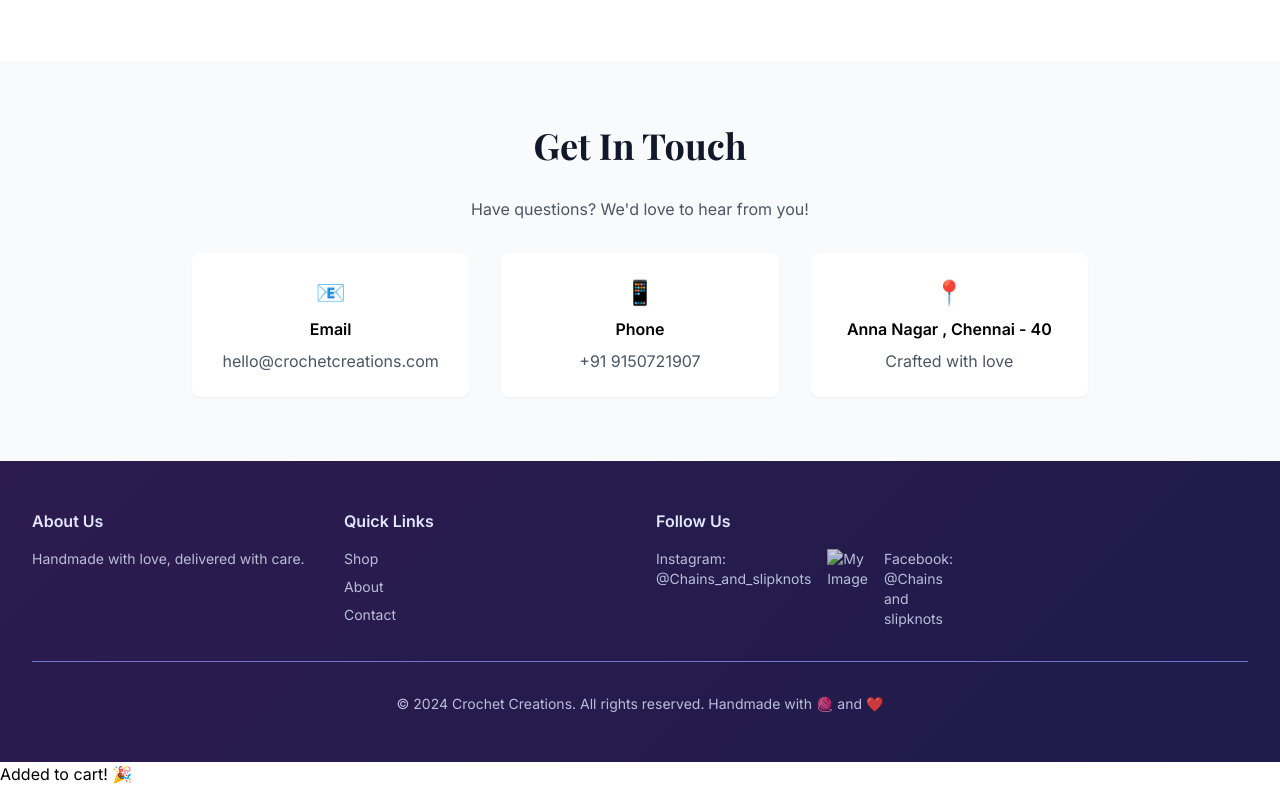
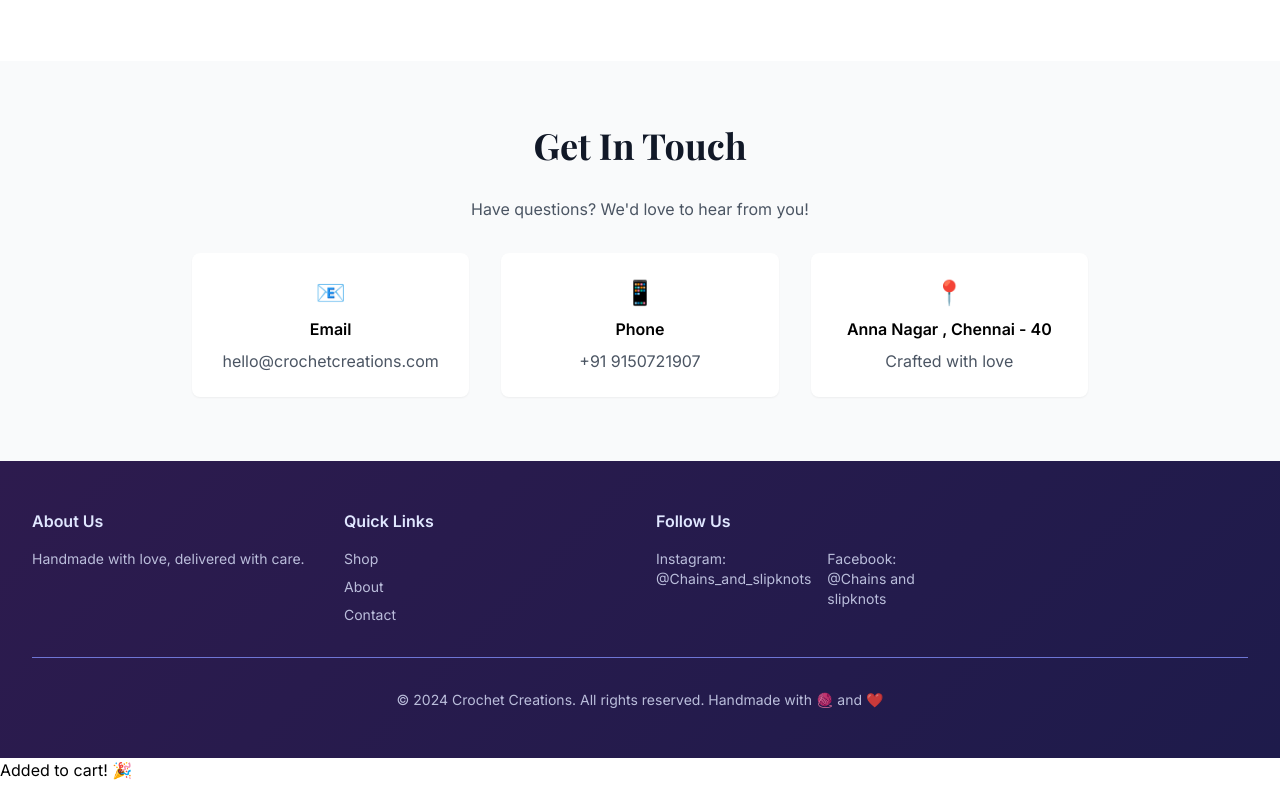
Before and after one commit to LakshmiRocky1998/Crochet-Bussiness, a website: page public/index.html in a window 1280 px wide. Shown: the part 2232-3018 px from the top of the page. Drawn offline with nearby package versions, Linux system fonts and the light colour scheme.

Commit message:
Update index.html

```diff
--- a/public/index.html
+++ b/public/index.html
@@ -332,7 +332,6 @@
                     <h3 class="font-semibold mb-4">Follow Us</h3>
                     <div class="flex space-x-4 text-sm opacity-80">
                         <a href="#" class="hover:opacity-100">Instagram: @Chains_and_slipknots </a>
-                        <img src="insta.jpg" alt="My Image" width="300">
                         <a href="#" class="hover:opacity-100">Facebook: @Chains and slipknots </a>
                     </div>
                 </div>
```
